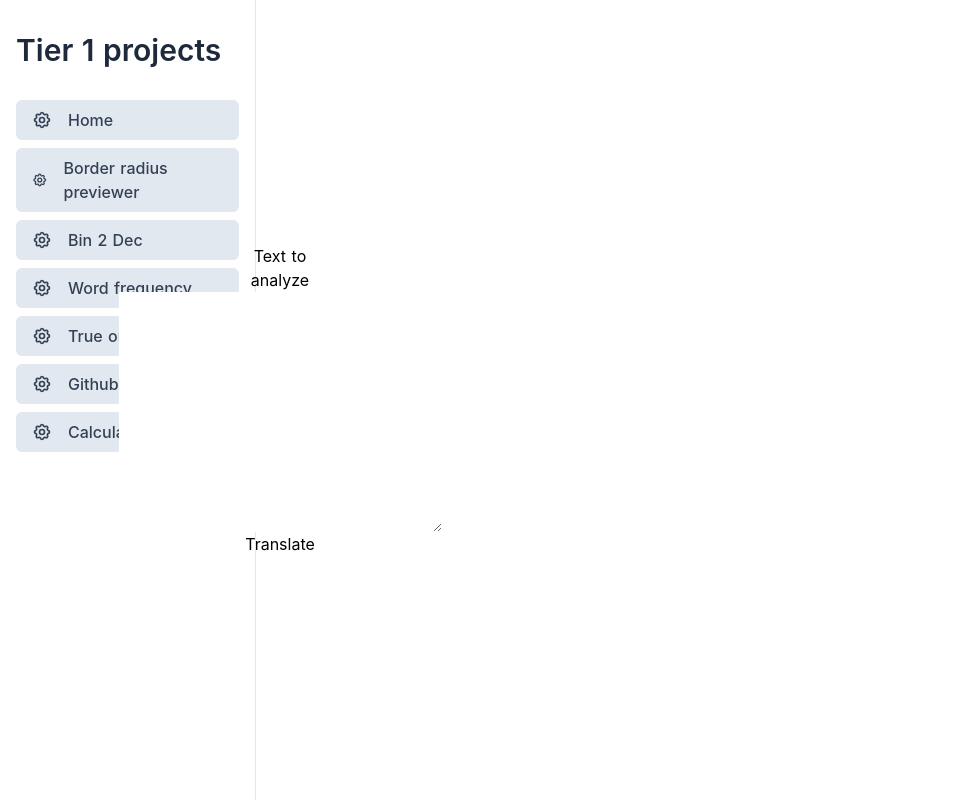
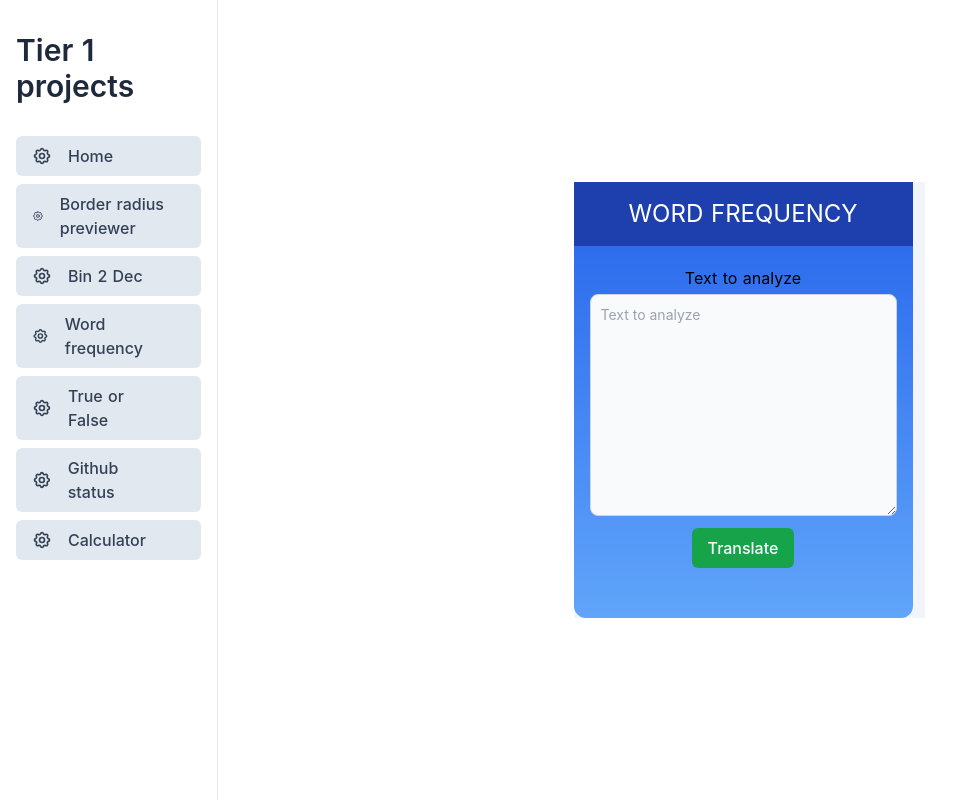
Before and after one commit to Matej-ch/vue-small-projects, a Nuxt app: page /freq in a window 1280 px wide. Shown: the whole page, without its empty margins (0-972 px from the left). Built offline with nearby package versions, Linux system fonts and the light colour scheme.

Commit message:
updated style word frequency

```diff
--- a/components/Bin2Dec.vue
+++ b/components/Bin2Dec.vue
@@ -1,6 +1,6 @@
 <template>
 
-    <div class="min-w-screen bg-gray-100 flex flex-col items-center justify-center">
+    <div class="min-w-screen bg-slate-100 flex flex-col items-center justify-center">
         <div class="rounded-xl bg-gradient-to-b from-blue-600 to-blue-400 mr-3">
             <div class="flex flex-col">
                 <div class="flex flex-col items-center justify-center text-white py-4 bg-blue-800">
@@ -15,7 +15,7 @@
                                 <label class="mb-1" for="weight-kilograms">Binary number</label>
 
                                 <input v-model="binaryNumber" @keyup="checkBinary"
-                                       class="py-3 px-5 rounded focus:outline-none text-gray-600 focus:text-gray-600"
+                                       class="py-3 px-5 rounded focus:outline-none text-slate-600 focus:text-slate-600"
                                 >
                             </div>
                             <div class="flex flex-col text-center w-3/6 px-2">
--- a/components/BorderRadiusPreviewer.vue
+++ b/components/BorderRadiusPreviewer.vue
@@ -12,14 +12,14 @@
                     <div class="flex flex-col text-white">
                         <div class="flex items-center justify-between mb-5">
                             <div class="flex flex-col text-center w-3/6 px-2">
-                                <label class="mb-1" for="weight-kilograms">Top left 1:</label>
+                                <label class="mb-1">Top left 1:</label>
 
                                 <input v-model="topLeftOne" type="range" min="0" max="500"
                                        class="py-3 px-5 rounded focus:outline-none text-gray-600 focus:text-gray-600"
                                        :step="unit!=='px' ? 0.1 : 1">
                             </div>
                             <div class="flex flex-col text-center w-3/6 px-2">
-                                <label class="mb-1" for="weight-pounds">Top left 2:</label>
+                                <label class="mb-1">Top left 2:</label>
 
                                 <input v-model="topLeftTwo" type="range" min="0" max="500"
                                        :step="unit!=='px' ? 0.1 : 1"
@@ -29,14 +29,14 @@
 
                         <div class="flex items-center justify-between mb-5">
                             <div class="flex flex-col text-center w-3/6 px-2">
-                                <label class="mb-1" for="weight-kilograms">Top right 1:</label>
+                                <label class="mb-1">Top right 1:</label>
 
                                 <input v-model="topRightOne" type="range" min="0" max="500"
                                        class="py-3 px-5 rounded focus:outline-none text-gray-600 focus:text-gray-600"
                                        :step="unit!=='px' ? 0.1 : 1">
                             </div>
                             <div class="flex flex-col text-center w-3/6 px-2">
-                                <label class="mb-1" for="weight-pounds">Top right 2:</label>
+                                <label class="mb-1">Top right 2:</label>
 
                                 <input v-model="topRightTwo" type="range" min="0" max="500"
                                        :step="unit!=='px' ? 0.1 : 1"
@@ -46,14 +46,14 @@
 
                         <div class="flex items-center justify-between mb-5">
                             <div class="flex flex-col text-center w-3/6 px-2">
-                                <label class="mb-1" for="weight-kilograms">Bottom right 1:</label>
+                                <label class="mb-1">Bottom right 1:</label>
 
                                 <input v-model="bottomRightOne" type="range" min="0" max="500"
                                        class="py-3 px-5 rounded focus:outline-none text-gray-600 focus:text-gray-600"
                                        :step="unit!=='px' ? 0.1 : 1">
                             </div>
                             <div class="flex flex-col text-center w-3/6 px-2">
-                                <label class="mb-1" for="weight-pounds">Bottom right 2:</label>
+                                <label class="mb-1">Bottom right 2:</label>
 
                                 <input v-model="bottomRightTwo" type="range" min="0" max="500"
                                        :step="unit!=='px' ? 0.1 : 1"
@@ -63,14 +63,14 @@
 
                         <div class="flex items-center justify-between mb-5">
                             <div class="flex flex-col text-center w-3/6 px-2">
-                                <label class="mb-1" for="weight-kilograms">Bottom right 1:</label>
+                                <label class="mb-1">Bottom right 1:</label>
 
                                 <input v-model="bottomLeftOne" type="range" min="0" max="500"
                                        class="py-3 px-5 rounded focus:outline-none text-gray-600 focus:text-gray-600"
                                        :step="unit!=='px' ? 0.1 : 1">
                             </div>
                             <div class="flex flex-col text-center w-3/6 px-2">
-                                <label class="mb-1" for="weight-pounds">Bottom right 2:</label>
+                                <label class="mb-1">Bottom right 2:</label>
 
                                 <input v-model="bottomLeftTwo" type="range" min="0" max="500"
                                        :step="unit!=='px' ? 0.1 : 1"
--- a/components/WordFrequency.vue
+++ b/components/WordFrequency.vue
@@ -1,21 +1,33 @@
 <template>
-    <div class="container">
+
+    <div class="min-w-screen bg-slate-100 flex flex-col items-center justify-center">
+        <div class="rounded-xl bg-gradient-to-b from-blue-600 to-blue-400 mr-3">
+            <div class="flex flex-col">
+                <div class="flex flex-col items-center justify-center text-white py-4 bg-blue-800">
+                    <div class="text-center uppercase text-2xl">Word frequency</div>
+                </div>
+
+
+                <div class="px-4 py-5">
+
+                    <div class="flex items-center justify-between mb-3 w-full flex-col">
+                        <label class="mb-1">Text to analyze</label>
+                        <textarea v-model="textarea" cols="30" rows="10"
+                                  class="block p-2.5 w-full text-sm text-slate-900 bg-slate-50 rounded-lg border border-slate-300 focus:ring-blue-500 focus:border-blue-500 dark:bg-slate-700 dark:border-slate-600 dark:placeholder-slate-400 dark:text-white dark:focus:ring-blue-500 dark:focus:border-blue-500"
+                                  placeholder="Text to analyze"></textarea>
+                    </div>
+
                     <div>
-            <div class="flex flex-col justify-center items-center w-12">
-                <label for="">Text to analyze</label>
-                <textarea v-model="textarea" name="" id="" cols="30" rows="10"></textarea>
-
-                <button @click="translate">
+                        <button @click="translate"
+                                class="bg-green-600 text-white px-4 py-2 rounded-md text-1xl font-medium hover:bg-green-700 transition duration-300">
                             Translate
                         </button>
+                    </div>
 
-                <hr>
 
                     <div v-show="message" title="Alert" class="bg-red-500"
                          style="color: rgb(231, 154, 23);padding: 15px; height: 100px;">
                         {{message}}
-                </div>
-            </div>
                     </div>
 
                     <div>
@@ -42,6 +54,10 @@
                                       :style="'font-size:' + (parseInt(fontSize) + parseInt(wordCount)) + 'px'">
                                     {{word}}
                                 </span>
+                            </div>
+                        </div>
+                    </div>
+
                 </div>
             </div>
         </div>
--- a/pages/calc.vue
+++ b/pages/calc.vue
@@ -1,5 +1,7 @@
 <template>
-  <div><Calculator /></div>
+    <div class="container">
+        <Calculator/>
+    </div>
 </template>
 
 <script setup>
--- a/pages/freq.vue
+++ b/pages/freq.vue
@@ -1,7 +1,7 @@
 <template>
-  <div>
-    <WordFrequency />
-  </div>
+    <div class="container">
+        <WordFrequency/>
+    </div>
 </template>
 
 <script setup>
--- a/pages/github.vue
+++ b/pages/github.vue
@@ -1,7 +1,7 @@
 <template>
-  <div>
-    <GithubStatus />
-  </div>
+    <div class="container">
+        <GithubStatus/>
+    </div>
 </template>
 
 <script setup>
--- a/pages/truefalse.vue
+++ b/pages/truefalse.vue
@@ -1,5 +1,7 @@
 <template>
-  <TrueOrFalse />
+    <div class="container">
+        <TrueOrFalse/>
+    </div>
 </template>
 
 <script setup>
```
Lines whose indentation alone changed are shown as unchanged.
